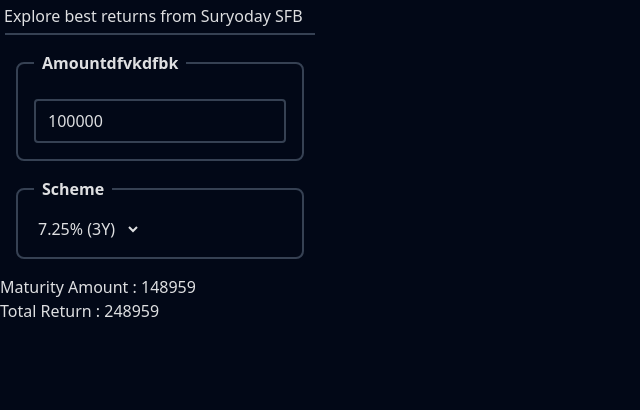
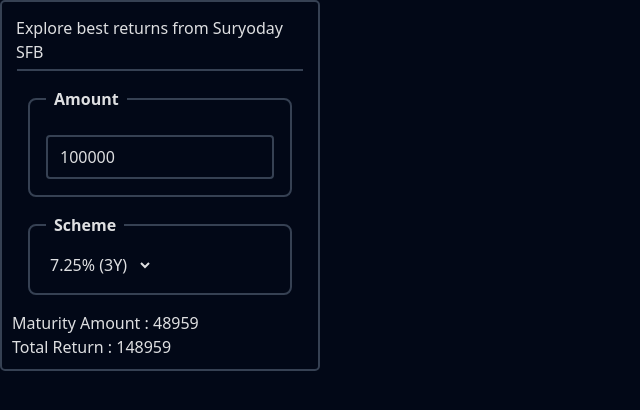
Before and after one commit to varun4sid/seo-landing, a React (Vite) app: page / in a window 1280 px wide. Shown: the top 410 px of the page, without its empty margins (0-640 px from the left). Built offline with nearby package versions, Linux system fonts and the light colour scheme.

Commit message:
fix: Yield calculation - Add border styling to sticky calculator - Fix typo

```diff
--- a/src/App.css
+++ b/src/App.css
@@ -18,8 +18,9 @@
     max-width: 25vw;
     min-width: 300px;
     width: 25vw;
-    border-color: oklch(37.3% 0.034 259.733);
-    border-radius: 3px;
+    border: 2px solid oklch(37.3% 0.034 259.733);
+    border-radius: 5px;
+    padding: 10px;
 }
 
 @media (max-width: 700px) {
--- a/src/components/StickyCalculator/Amount.tsx
+++ b/src/components/StickyCalculator/Amount.tsx
@@ -1,4 +1,3 @@
-import { useEffect } from "react";
 import type { amountState } from "../../constants/interfaces";
 
 function Amount({ amount, setAmount }: amountState) {
@@ -6,13 +5,9 @@
         setAmount(Number(e.target.value));
     };
 
-    useEffect(() => {
-        console.log(`Amount : ${amount}`);
-    }, [amount]);
-
     return (
         <fieldset className="m-4 p-4 border-2 border-gray-700 rounded-lg">
-            <legend className="font-semibold px-2">Amountdfvkdfbk</legend>
+            <legend className="font-semibold px-2">Amount</legend>
             <input
                 type="number"
                 id="amount"
--- a/src/components/StickyCalculator/StickyCalculator.tsx
+++ b/src/components/StickyCalculator/StickyCalculator.tsx
@@ -19,8 +19,8 @@
             <div className="horizontal"></div>
             <Amount amount={amount} setAmount={setAmount} />
             <SelectScheme setScheme={setScheme} />
-            <p>Maturity Amount : {returns.maturity.toFixed()}</p>
-            <p>Total Return : {returns.return.toFixed()}</p>
+            <p>Maturity Amount : {returns.maturity}</p>
+            <p>Total Return : {returns.return}</p>
         </div>
     );
 }
--- a/src/constants/calculations.ts
+++ b/src/constants/calculations.ts
@@ -4,9 +4,11 @@
     tenure: number
 ): { return: number; maturity: number } {
     const n = 4; //compounding rate (per year)
-    const maturity = amount * Math.pow(1 + rate / (100 * n), n * tenure);
+    let maturity = amount * Math.pow(1 + rate / (100 * n), n * tenure);
+    maturity -= amount;
+
     return {
-        maturity,
-        return: amount + maturity,
+        maturity: Number(maturity.toFixed()),
+        return: Number((amount + maturity).toFixed()),
     };
 }
```
Also changed, not shown: 1 other file (tests, documents, lock files or other folders).
